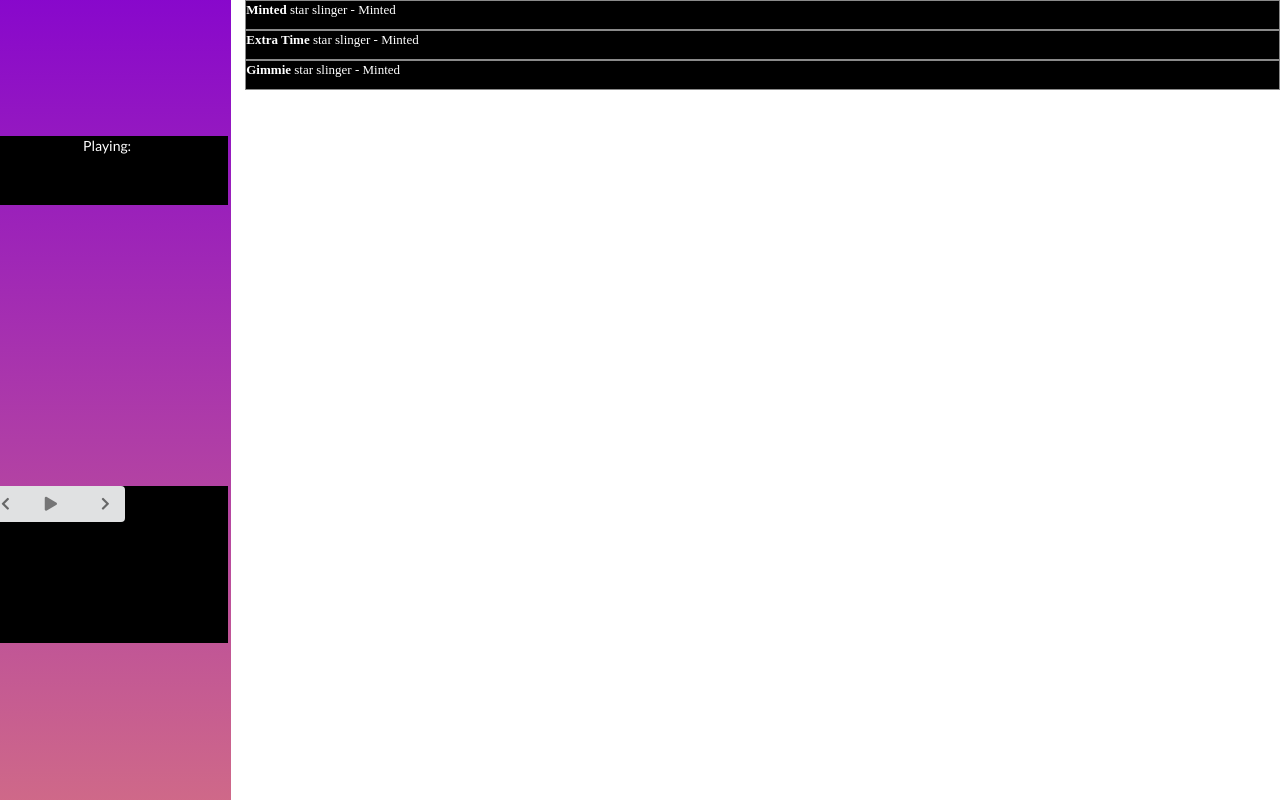
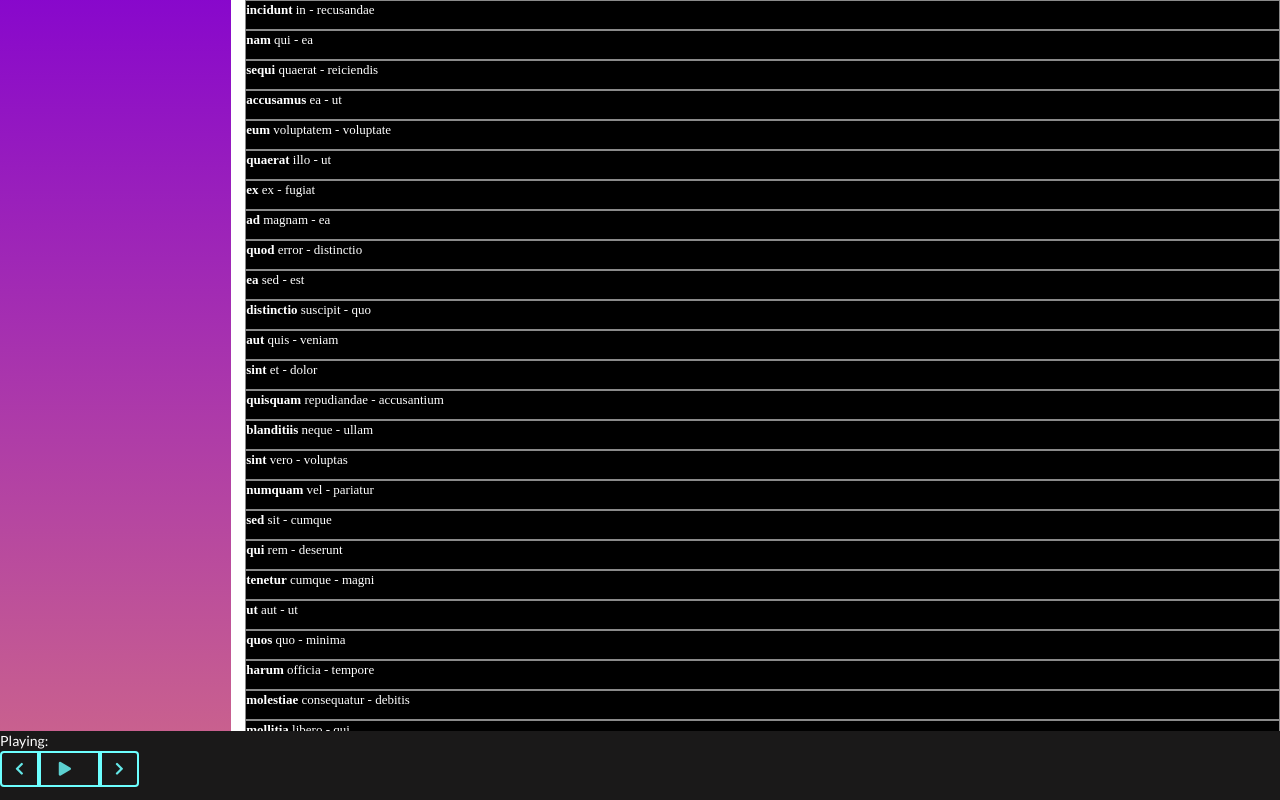
Before and after one commit to williamrmyers/media_player, a React (Create React App) app: page / in a window 1280 px wide. Shown: the top 800 px of the page. Built offline with nearby package versions, Linux system fonts and the light colour scheme.

Commit message:
Added styling, Added faked songs with faker.js

```diff
--- a/package.json
+++ b/package.json
@@ -3,6 +3,7 @@
   "version": "0.1.0",
   "private": true,
   "dependencies": {
+    "faker": "^4.1.0",
     "react": "^16.7.0",
     "react-dom": "^16.7.0",
     "react-redux": "^6.0.0",
--- a/src/components/SideBar/Controller.js
+++ b/src/components/SideBar/Controller.js
@@ -5,14 +5,14 @@ const Controller = () => {
   return (
     <div className="controller">
       <div className="centered">
-        <div className="ui buttons">
-          <button class="ui icon button">
+        <div className="ui buttons ">
+          <button class="ui icon button inverted teal">
             <i class="left chevron icon" />
           </button>
-          <button className="ui button">
+          <button className="ui button inverted teal">
             <i className="play icon" />
           </button>
-          <button class="ui icon button">
+          <button class="ui icon button inverted teal">
             <i class="right chevron icon" />
           </button>
         </div>
--- a/src/components/SideBar/CurrentSong.js
+++ b/src/components/SideBar/CurrentSong.js
@@ -1,4 +1,5 @@
 import React from 'react';
+import Controller from './Controller';
 import { connect } from 'react-redux';
 import './SideBar.css'
 
@@ -14,7 +15,10 @@ class CurrentSong extends React.Component {
 
   render() {
     return(
-      <div className="current-song">Playing: {this.renderSong().title}</div>
+      <div className="current-song">
+        Playing: {this.renderSong().title}
+        <Controller />
+      </div>
     );
   }
 }
--- a/src/components/SideBar/SideBar.css
+++ b/src/components/SideBar/SideBar.css
@@ -2,26 +2,24 @@
   /* RIght Sidebar: */
   background-image: linear-gradient(-180deg, #8706CD 0%, #DF7F79 100%);
   height:1000px;
-  padding: 100px;
 }
 .current-song {
   color: white;
-  background-color: black;
+  background-color: #1A1919;
   height: 69px;
-  padding-top: 31;
-  text-align: center;
-  vertical-align: middle;
-  position: absolute;
+  /*Position*/
+  position: fixed;
+  z-index: 100;
+  bottom: 0;
   left: 0;
-  top: 150px;
-  width: 242px;
+  width: 100%;
 }
 
-.controller {
+/*.controller {
   position: absolute;
   left: 0;
   top: 500px;
   width: 242px;
   background-color: black;
   height: 157px;
-}
+}*/
--- a/src/components/SideBar/SideBar.js
+++ b/src/components/SideBar/SideBar.js
@@ -1,13 +1,11 @@
 import React from 'react';
 import CurrentSong from './CurrentSong';
-import Controller from './Controller';
 import './SideBar.css'
 
 const SideBar = () => {
   return(
     <div className="three wide column side-bar">
         <CurrentSong />
-        <Controller />
     </div>
   );
 }
--- a/src/reducers/index.js
+++ b/src/reducers/index.js
@@ -1,10 +1,10 @@
 import { combineReducers } from 'redux';
+import faker from 'faker';
 
-const songs = [
-  {title: "Minted", album: "Minted", artist: "star slinger"},
-  {title: "Extra Time", album: "Minted", artist: "star slinger"},
-  {title: "Gimmie", album: "Minted", artist: "star slinger"},
-];
+let songs = [];
+for (var i = 0; i < 100; i++) {
+  songs.push({title: faker.fake("{{lorem.word}}"), album: faker.fake("{{lorem.word}}"), artist: faker.fake("{{lorem.word}}")})
+}
 
 const songsReducer = () => {
   return {
```
Also changed, not shown: 1 other file (tests, documents, lock files or other folders).
